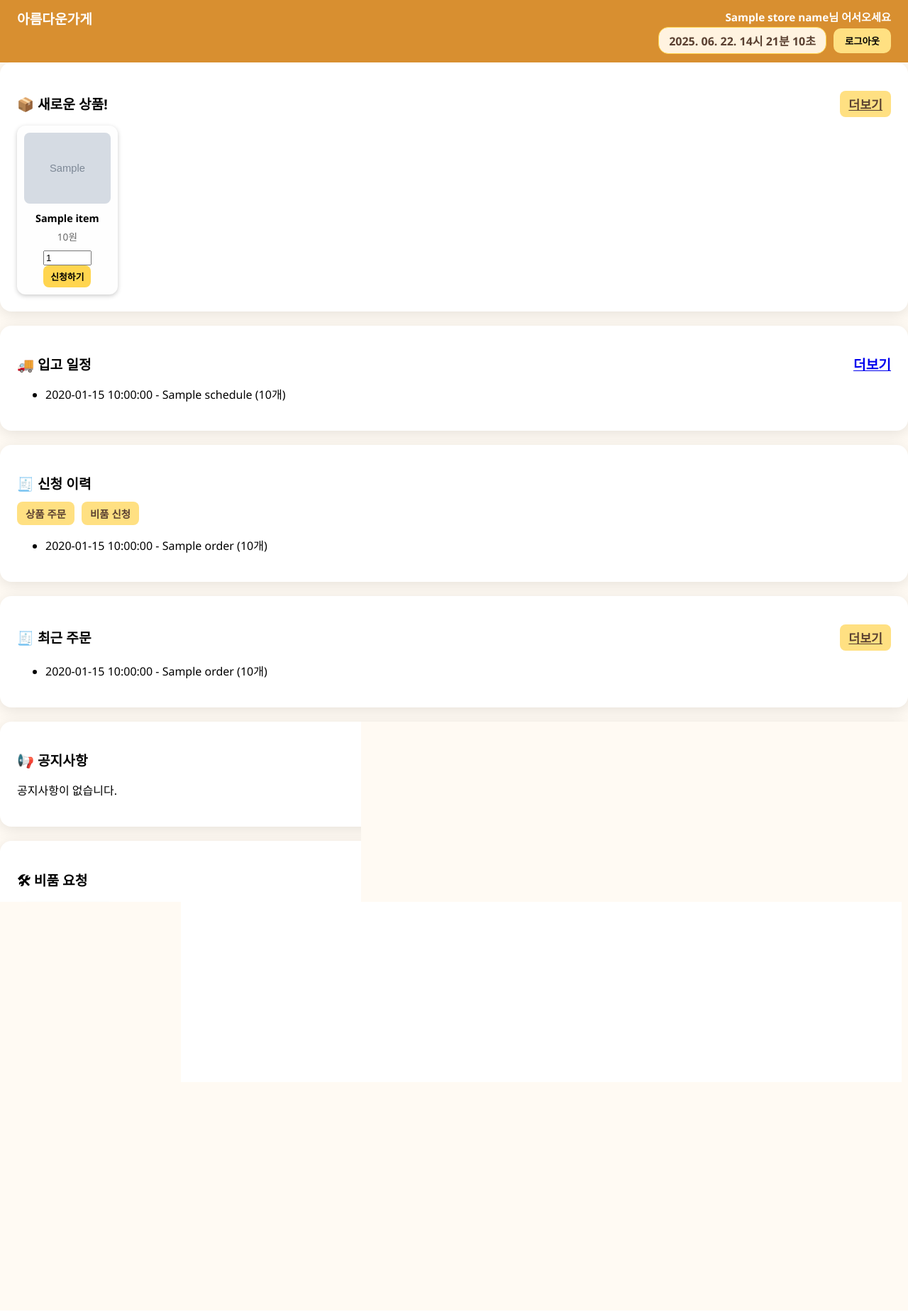
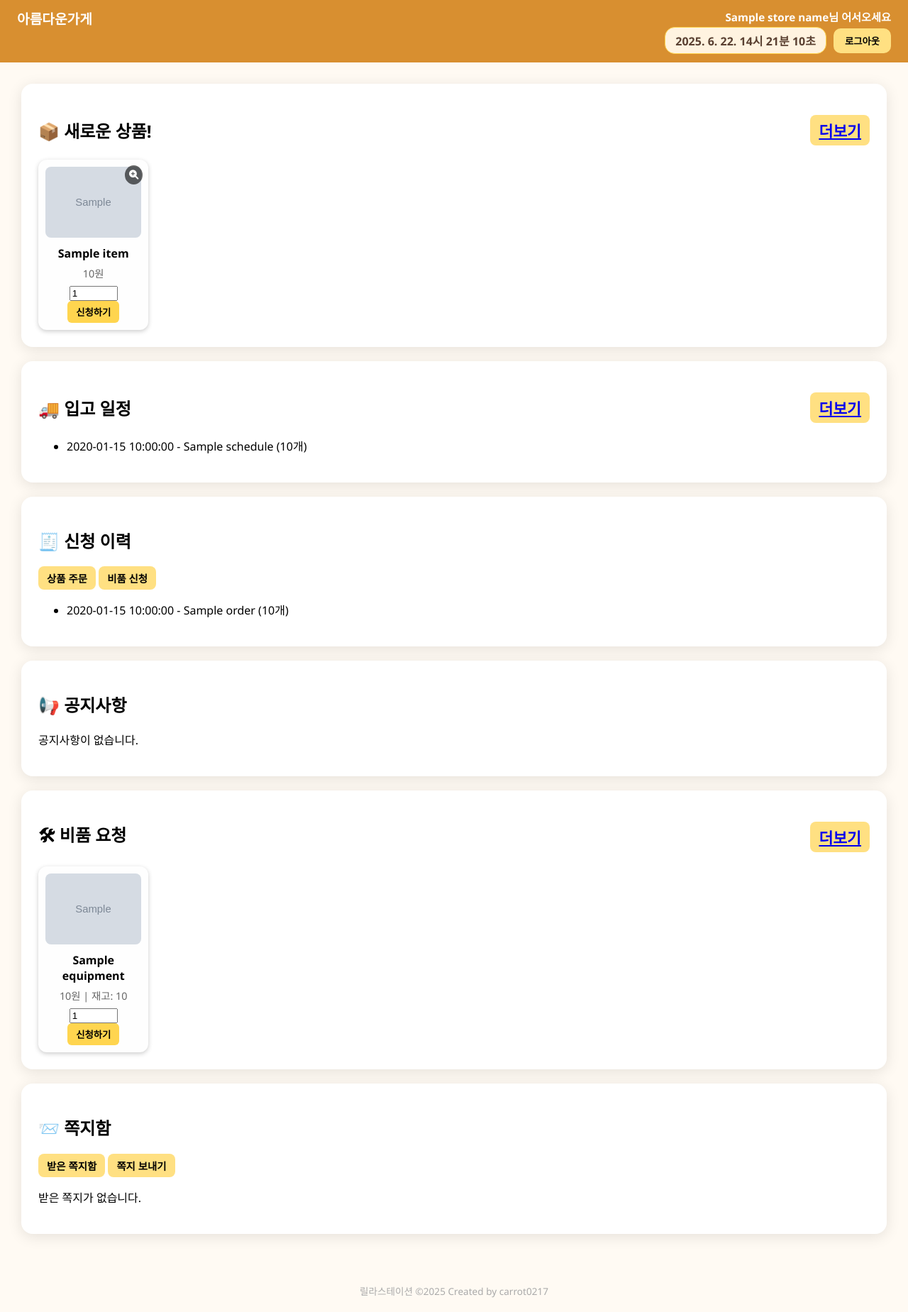
Before and after one commit to carrot0217/beautifulstore, a Flask app: template templates/user_home.html in a window 1280 px wide. Shown: the whole page at 71% size. Before the commit the page ends 1250 px from the top, so only its background shows below. Run offline with Flask 3, Linux system fonts and the light colour scheme; the template is opened without the code that fills it: most values are stand-ins (such as "Sample title", 1, 10 or a date in 2020); grey boxes marked "Sample" are stand-in pictures.

Commit message:
app외 수정

```diff
--- a/templates/user_home.html
+++ b/templates/user_home.html
@@ -50,40 +50,17 @@
       font-weight: bold;
       cursor: pointer;
     }
-    .btn-small {
-      background-color: #ffe082;
-      color: #5a4031;
-      padding: 6px 12px;
-      border-radius: 8px;
-      font-weight: bold;
-      border: none;
-      cursor: pointer;
-      font-size: 0.9em;
-    }
-    .btn-small:hover {
-      background-color: #ffcc4d;
-    }
-    .btn-small a {
-      text-decoration: none;
-      color: inherit;
-      cursor: pointer;
-    }
     .container {
-      display: grid;
-      grid-template-columns: 2fr 1fr;
-      gap: 20px;
       padding: 30px;
     }
     .section {
       background: white;
       border-radius: 16px;
       padding: 24px;
+      margin-bottom: 20px;
       box-shadow: 0 4px 20px rgba(0, 0, 0, 0.1);
-      margin-bottom: 20px;
     }
     .section h2 {
-      font-size: 1.2em;
-      margin-bottom: 12px;
       display: flex;
       justify-content: space-between;
       align-items: center;
@@ -92,6 +69,7 @@
       display: grid;
       grid-template-columns: repeat(auto-fill, minmax(140px, 1fr));
       gap: 14px;
+      margin-top: 14px;
     }
     .card {
       background: #fefefe;
@@ -99,46 +77,52 @@
       padding: 10px;
       box-shadow: 0 2px 6px #ccc;
       text-align: center;
+      position: relative;
     }
     .card img {
-      width: 100%; height: 100px; object-fit: cover;
+      width: 100%;
+      height: 100px;
+      object-fit: cover;
       border-radius: 8px;
     }
-    .card-name { font-size: 0.9em; margin: 6px 0; font-weight: bold; }
-    .card-price { font-size: 0.85em; color: #666; margin-bottom: 8px; }
+    .zoom-btn {
+      position: absolute;
+      top: 8px;
+      right: 8px;
+      background-color: rgba(0, 0, 0, 0.6);
+      border: none;
+      border-radius: 50%;
+      padding: 6px;
+      color: white;
+      cursor: pointer;
+    }
+    .card-name { font-weight: bold; margin: 6px 0; }
+    .card-price { font-size: 0.9em; color: #666; margin-bottom: 6px; }
     .btn {
-      padding: 6px 10px;
-      font-size: 0.8em;
+      background-color: #ffd54f;
       border: none;
+      border-radius: 6px;
+      padding: 6px 12px;
+      font-weight: bold;
+      cursor: pointer;
+    }
+    .btn:hover { background-color: #ffcc4d; }
+    .btn-small {
+      background-color: #ffe082;
+      padding: 6px 12px;
       border-radius: 8px;
+      font-weight: bold;
+      border: none;
       cursor: pointer;
-      background: #ffd54f;
-      font-weight: bold;
+      font-size: 0.9em;
     }
-    .btn:hover {
-      background: #ffcc4d;
-    }
+    .hidden { display: none; }
     .footer {
       text-align: center;
       padding: 20px;
       font-size: 0.85em;
       color: #aaa;
     }
-    .msg-tab-buttons {
-      display: flex;
-      gap: 10px;
-      margin-bottom: 10px;
-    }
-    .msg-tab-buttons button {
-      cursor: pointer;
-    }
-    .msg-box textarea {
-      width: 100%; height: 60px; border-radius: 6px; padding: 6px; margin-top: 6px;
-    }
-    .msg-box select {
-      width: 100%; padding: 6px; border-radius: 6px; margin-bottom: 6px;
-    }
-    .hidden { display: none; }
   </style>
 </head>
 <body>
@@ -153,19 +137,21 @@
     </div>
   </div>
 
-<!-- 📦 새로운 상품 -->
+  <div class="container">
+
     <!-- 📦 새로운 상품 -->
     <div class="section">
       <h2>
         📦 새로운 상품!
-    <a href="/user/items" class="btn-small" style="margin-left:auto;">더보기</a>
+        <a href="/user/items" class="btn-small">더보기</a>
       </h2>
       <div class="card-grid">
         {% for item in items %}
         <div class="card">
           <img src="{{ item.image }}" alt="{{ item.name }}">
+          <button class="zoom-btn" onclick="openImageModal('{{ item.image }}')"><i class="fas fa-search-plus"></i></button>
           <div class="card-name">{{ item.name }}</div>
-        <div class="card-price">{{ item.unit_price | round | int }}원</div>
+          <div class="card-price">{{ item.price | default(0) | round | int }}원</div>
           <input type="number" id="quantity-{{ item.id }}" min="1" max="99" value="1" style="width: 60px;">
           <button class="btn" onclick="submitRequestDirect({{ item.id }})">신청하기</button>
         </div>
@@ -175,21 +161,15 @@
 
     <!-- 🚚 입고 일정 -->
     <div class="section">
-  <h2>
-    🚚 입고 일정
-    <a href="{{ url_for('user_schedule') }}" class="more-btn">더보기</a>
-  </h2>
+      <h2>🚚 입고 일정 <a href="{{ url_for('user_schedule') }}" class="btn-small">더보기</a></h2>
       {% if schedule %}
-    <ul>
-      {% for s in schedule %}
-        <li>{{ s.delivery_date }} - {{ s.name }} ({{ s.quantity }}개)</li>
-      {% endfor %}
-    </ul>
+        <ul>{% for s in schedule %}<li>{{ s.delivery_date }} - {{ s.name }} ({{ s.quantity }}개)</li>{% endfor %}</ul>
       {% else %}
         <p>예정된 입고 일정이 없습니다.</p>
       {% endif %}
     </div>
-<!-- 🧾 주문/비품 신청 이력 탭 -->
+
+    <!-- 🧾 신청 이력 -->
     <div class="section">
       <h2>🧾 신청 이력</h2>
       <div class="msg-tab-buttons">
@@ -197,116 +177,63 @@
         <button onclick="showHistoryTab('equipment-tab')" class="btn-small">비품 신청</button>
       </div>
 
-  <!-- 상품 주문 탭 -->
       <div id="product-tab">
         {% if recent_orders %}
-      <ul>
-        {% for order in recent_orders %}
-          <li>{{ order.order_date }} - {{ order.name }} ({{ order.quantity }}개)</li>
-        {% endfor %}
-      </ul>
-    {% else %}
-      <p>최근 상품 주문 내역이 없습니다.</p>
-    {% endif %}
+          <ul>{% for order in recent_orders %}<li>{{ order.order_date }} - {{ order.name }} ({{ order.quantity }}개)</li>{% endfor %}</ul>
+        {% else %}<p>상품 주문 내역이 없습니다.</p>{% endif %}
       </div>
-
-  <!-- 비품 신청 탭 -->
       <div id="equipment-tab" class="hidden">
         {% if recent_equipment_orders %}
-      <ul>
-        {% for eq in recent_equipment_orders %}
-          <li>{{ eq.request_date }} - {{ eq.name }} ({{ eq.quantity }}개)</li>
-        {% endfor %}
-      </ul>
-    {% else %}
-      <p>최근 비품 신청 내역이 없습니다.</p>
-    {% endif %}
+          <ul>{% for eq in recent_equipment_orders %}<li>{{ eq.request_date }} - {{ eq.name }} ({{ eq.quantity }}개)</li>{% endfor %}</ul>
+        {% else %}<p>비품 신청 내역이 없습니다.</p>{% endif %}
       </div>
-</div>
-
-<!-- 🧾 최근 주문 -->
-<div class="section">
-  <h2>
-    🧾 최근 주문
-    <a href="/user/orders" class="btn-small" style="margin-left:auto;">더보기</a>
-  </h2>
-  {% if recent_orders %}
-    <ul>
-      {% for order in recent_orders %}
-        <li>{{ order.order_date }} - {{ order.name }} ({{ order.quantity }}개)</li>
-      {% endfor %}
-    </ul>
-  {% else %}
-    <p>최근 주문 내역이 없습니다.</p>
-  {% endif %}
     </div>
 
     <!-- 📢 공지사항 -->
     <div class="section">
       <h2>📢 공지사항</h2>
       {% if notices %}
-    <ul>
-      {% for n in notices %}
-        <li>{{ n[1] }} ({{ n[3].strftime('%Y-%m-%d') }})</li>
-      {% endfor %}
-    </ul>
-  {% else %}
-    <p>공지사항이 없습니다.</p>
-  {% endif %}
+        <ul>{% for n in notices %}<li>{{ n[1] }} ({{ n[3].strftime('%Y-%m-%d') }})</li>{% endfor %}</ul>
+      {% else %}<p>공지사항이 없습니다.</p>{% endif %}
     </div>
 
     <!-- 🛠 비품 요청 -->
     <div class="section">
-  <h2>
-    🛠 비품 요청
-    <a href="/user/equipments" class="btn-small" style="margin-left:auto;">더보기</a>
-  </h2>
+      <h2>🛠 비품 요청 <a href="/user/equipments" class="btn-small">더보기</a></h2>
       <div class="card-grid">
         {% for eq in equipments %}
         <div class="card">
-        <img src="{{ eq.image_url or '/static/uploads/noimage.png' }}" alt="{{ eq.name }}" style="width:100%; max-height:120px; object-fit:cover;">
-        <div class="card-name"><b>{{ eq.name }}</b></div>
-        <div class="card-price">
-          {{ eq.unit_price | round | int }}원 |
-          재고: {{ eq.stock if eq.stock is not none else 0 }}
-        </div>
+          <img src="{{ eq.image_url or '/static/uploads/noimage.png' }}" alt="{{ eq.name }}">
+          <div class="card-name">{{ eq.name }}</div>
+          <div class="card-price">{{ eq.unit_price | default(0) | round | int }}원 | 재고: {{ eq.stock or 0 }}</div>
           <input type="number" id="quantity_{{ eq.id }}" min="1" max="99" value="1" style="width: 60px;">
           <button class="btn" onclick="submitEquipmentRequest({{ eq.id }})">신청하기</button>
         </div>
         {% endfor %}
       </div>
     </div>
+
+    <!-- 📨 쪽지함 -->
     <div class="section">
       <h2>📨 쪽지함</h2>
       <div class="msg-tab-buttons">
         <button onclick="showTab('received')" class="btn-small">받은 쪽지함</button>
         <button onclick="showTab('send')" class="btn-small">쪽지 보내기</button>
       </div>
-
       <div id="received">
         {% if messages %}
-          <ul>
-            {% for m in messages %}
-              <li><strong>{{ m[0] }}</strong>: {{ m[1] }} <small>({{ m[2] }})</small></li>
-            {% endfor %}
-          </ul>
-        {% else %}
-          <p>받은 쪽지가 없습니다.</p>
-        {% endif %}
+          <ul>{% for m in messages %}<li><strong>{{ m[0] }}</strong>: {{ m[1] }} <small>({{ m[2] }})</small></li>{% endfor %}</ul>
+        {% else %}<p>받은 쪽지가 없습니다.</p>{% endif %}
       </div>
-
       <div id="send" class="hidden">
-        <form method="POST" action="/user/messages/send" class="msg-box">
-          <select name="recipient">
-            {% for r in recipients %}
-              <option value="{{ r[0] }}">{{ r[1] }}{% if r[2] %} (관리자){% endif %}</option>
-            {% endfor %}
-          </select>
-          <textarea name="content" placeholder="내용 입력..." required></textarea>
+        <form method="POST" action="/user/messages/send">
+          <select name="recipient">{% for r in recipients %}<option value="{{ r[0] }}">{{ r[1] }}{% if r[2] %} (관리자){% endif %}</option>{% endfor %}</select>
+          <textarea name="content" required placeholder="내용 입력..." style="width:100%; height:60px; margin:8px 0;"></textarea>
           <button type="submit" class="btn-small">보내기</button>
         </form>
       </div>
     </div>
+
   </div>
 
   <div class="footer">릴라스테이션 ©2025 Created by carrot0217</div>
@@ -314,17 +241,25 @@
   <script>
     function updateClock() {
       const now = new Date();
-      const dateStr = now.toLocaleDateString('ko-KR', { year: 'numeric', month: '2-digit', day: '2-digit' });
+      const dateStr = now.toLocaleDateString('ko-KR');
       const timeStr = now.toLocaleTimeString('ko-KR', { hour12: false });
       document.getElementById("clock").textContent = `${dateStr} ${timeStr}`;
     }
     setInterval(updateClock, 1000);
     updateClock();
+
     function showHistoryTab(tabName) {
       document.getElementById('product-tab').classList.add('hidden');
       document.getElementById('equipment-tab').classList.add('hidden');
       document.getElementById(tabName).classList.remove('hidden');
     }
+
+    function showTab(tabName) {
+      document.getElementById('received').classList.add('hidden');
+      document.getElementById('send').classList.add('hidden');
+      document.getElementById(tabName).classList.remove('hidden');
+    }
+
     function submitRequestDirect(itemId) {
       const quantity = document.getElementById(`quantity-${itemId}`).value;
       fetch("/user/request/ajax", {
@@ -333,7 +268,7 @@
         body: JSON.stringify({ item_id: itemId, quantity })
       })
       .then(res => res.json())
-      .then(data => alert(data.success ? "신청 완료!" : "신청 실패: " + data.message));
+      .then(data => alert(data.success ? "신청 완료!" : "실패: " + data.message));
     }
 
     function submitEquipmentRequest(id) {
@@ -347,10 +282,9 @@
       .then(data => alert(data.success ? "비품 신청 완료!" : "실패: " + data.message));
     }
 
-    function showTab(tabName) {
-      document.getElementById('received').classList.add('hidden');
-      document.getElementById('send').classList.add('hidden');
-      document.getElementById(tabName).classList.remove('hidden');
+    function openImageModal(url) {
+      const win = window.open("", "imageZoom", "width=600,height=600");
+      win.document.write(`<img src="${url}" style="width:100%">`);
     }
   </script>
 </body>
```
Lines whose indentation alone changed are shown as unchanged.
